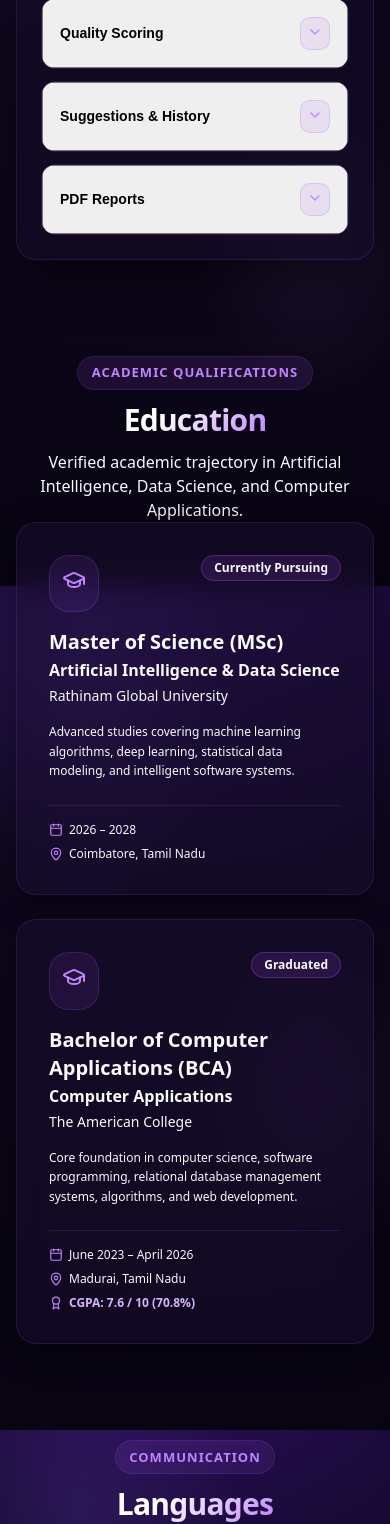
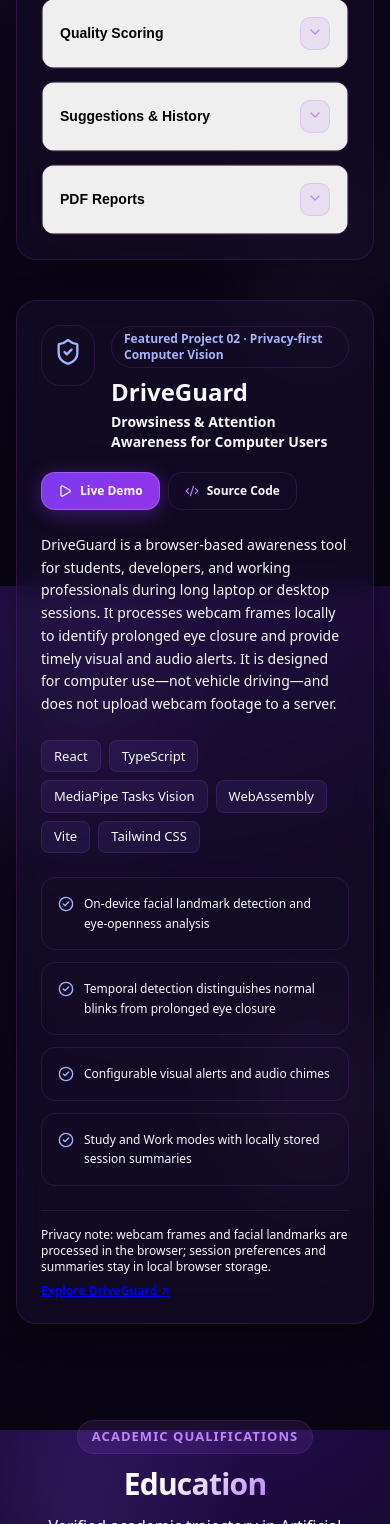
Before and after one commit to dravid-py/dravid-raja-portfolio, a Next.js app: page / in a window 390 px wide. Shown: the part 8698-10222 px from the top of the page. Built offline with nearby package versions, Linux system fonts and the light colour scheme.

Commit message:
Add DriveGuard as second featured portfolio project

```diff
--- a/src/components/project/CodeHealthAI.tsx
+++ b/src/components/project/CodeHealthAI.tsx
@@ -1,6 +1,6 @@
 import React from "react";
 import Image from "next/image";
-import { Cpu, CheckCircle2, Play, Layers } from "lucide-react";
+import { Cpu, CheckCircle2, Play, Layers, ShieldCheck, Code2 } from "lucide-react";
 import { codeHealthProject } from "@/data/projects";
 import { Container } from "@/ui/Container";
 import { SectionTitle } from "@/ui/SectionTitle";
@@ -110,6 +110,81 @@ export function CodeHealthAI() {
           <div>
             <ProjectCaseStudy />
           </div>
+
+          {/* Second Featured Project: DriveGuard */}
+          <BentoCard id="driveguard" className="p-6 sm:p-8 flex flex-col gap-6" glow>
+            <div className="flex flex-col lg:flex-row lg:items-start justify-between gap-5">
+              <div className="flex items-start gap-4">
+                <div className="p-3 rounded-2xl bg-indigo-500/10 border border-indigo-400/25 text-indigo-300 shrink-0">
+                  <ShieldCheck className="w-7 h-7" />
+                </div>
+                <div>
+                  <div className="inline-flex items-center gap-2 px-3 py-1 rounded-full bg-indigo-500/10 border border-indigo-400/20 text-xs font-semibold text-indigo-300 mb-2">
+                    Featured Project 02 · Privacy-first Computer Vision
+                  </div>
+                  <h3 className="text-2xl sm:text-3xl font-extrabold text-[var(--text-primary)]">
+                    DriveGuard
+                  </h3>
+                  <p className="text-sm font-semibold text-[var(--text-accent)] mt-1">
+                    Drowsiness & Attention Awareness for Computer Users
+                  </p>
+                </div>
+              </div>
+              <div className="flex flex-wrap gap-2">
+                <a
+                  href="https://drive-guard-drowsiness.vercel.app"
+                  target="_blank"
+                  rel="noopener noreferrer"
+                  className="btn-primary py-2.5 px-4 text-xs"
+                >
+                  <Play className="w-3.5 h-3.5" />
+                  <span>Live Demo</span>
+                </a>
+                <a
+                  href="https://github.com/dravid-py/DriveGuard-Drowsiness"
+                  target="_blank"
+                  rel="noopener noreferrer"
+                  className="btn-secondary py-2.5 px-4 text-xs"
+                >
+                  <Code2 className="w-3.5 h-3.5 text-purple-400" />
+                  <span>Source Code</span>
+                </a>
+              </div>
+            </div>
+
+            <p className="text-sm text-[var(--text-secondary)] leading-relaxed max-w-4xl">
+              DriveGuard is a browser-based awareness tool for students, developers, and working professionals during long laptop or desktop sessions. It processes webcam frames locally to identify prolonged eye closure and provide timely visual and audio alerts. It is designed for computer use—not vehicle driving—and does not upload webcam footage to a server.
+            </p>
+
+            <div className="flex flex-wrap gap-2">
+              {["React", "TypeScript", "MediaPipe Tasks Vision", "WebAssembly", "Vite", "Tailwind CSS"] .map((tech) => (
+                <span key={tech} className="tag-chip">{tech}</span>
+              ))}
+            </div>
+
+            <div className="grid grid-cols-1 sm:grid-cols-2 lg:grid-cols-4 gap-3">
+              {[
+                "On-device facial landmark detection and eye-openness analysis",
+                "Temporal detection distinguishes normal blinks from prolonged eye closure",
+                "Configurable visual alerts and audio chimes",
+                "Study and Work modes with locally stored session summaries",
+              ].map((feature) => (
+                <div key={feature} className="p-4 rounded-xl bg-[var(--surface-input)] border border-[var(--border-subtle)] flex items-start gap-2.5">
+                  <CheckCircle2 className="w-4 h-4 text-indigo-300 shrink-0 mt-0.5" />
+                  <span className="text-xs text-[var(--text-secondary)] leading-relaxed">{feature}</span>
+                </div>
+              ))}
+            </div>
+
+            <div className="pt-4 border-t border-[var(--border-subtle)] flex flex-col sm:flex-row sm:items-center justify-between gap-2">
+              <span className="text-xs text-[var(--text-muted)]">
+                Privacy note: webcam frames and facial landmarks are processed in the browser; session preferences and summaries stay in local browser storage.
+              </span>
+              <a href="https://drive-guard-drowsiness.vercel.app" target="_blank" rel="noopener noreferrer" className="text-xs font-semibold text-[var(--text-accent)] hover:underline whitespace-nowrap">
+                Explore DriveGuard ↗
+              </a>
+            </div>
+          </BentoCard>
         </div>
       </Container>
     </section>
```
